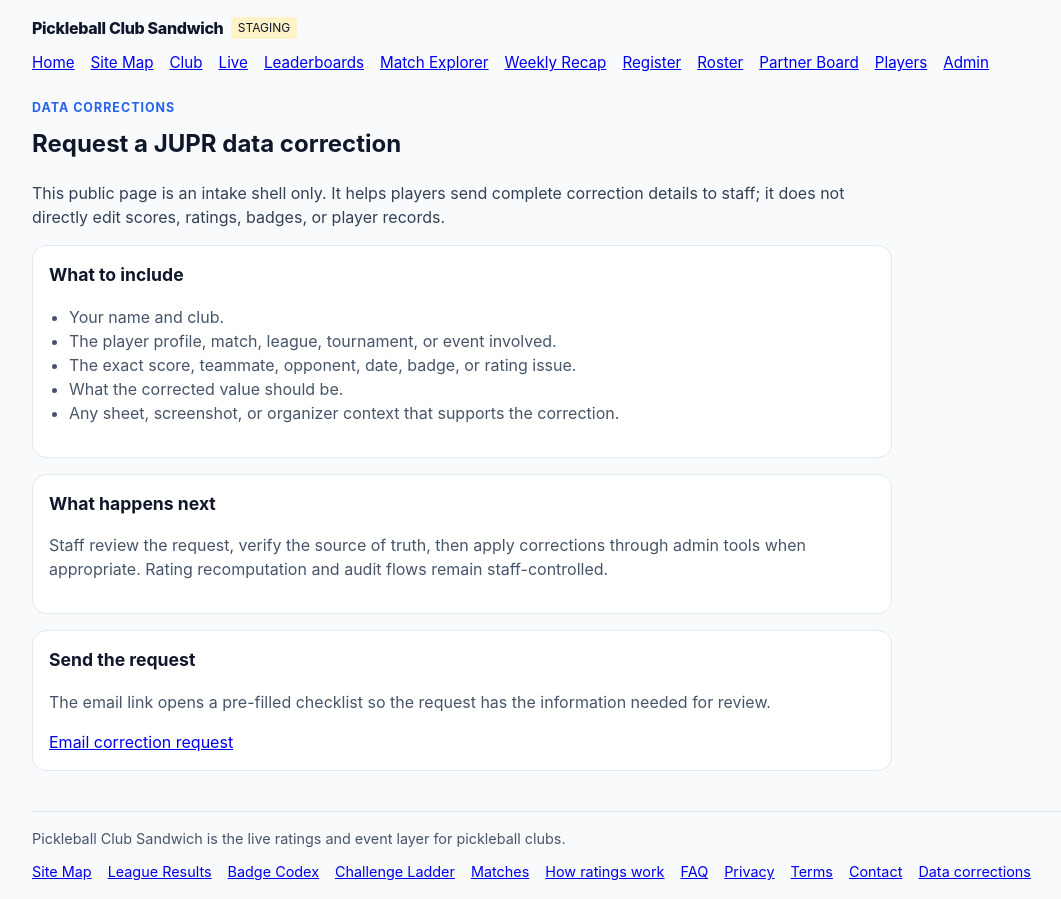
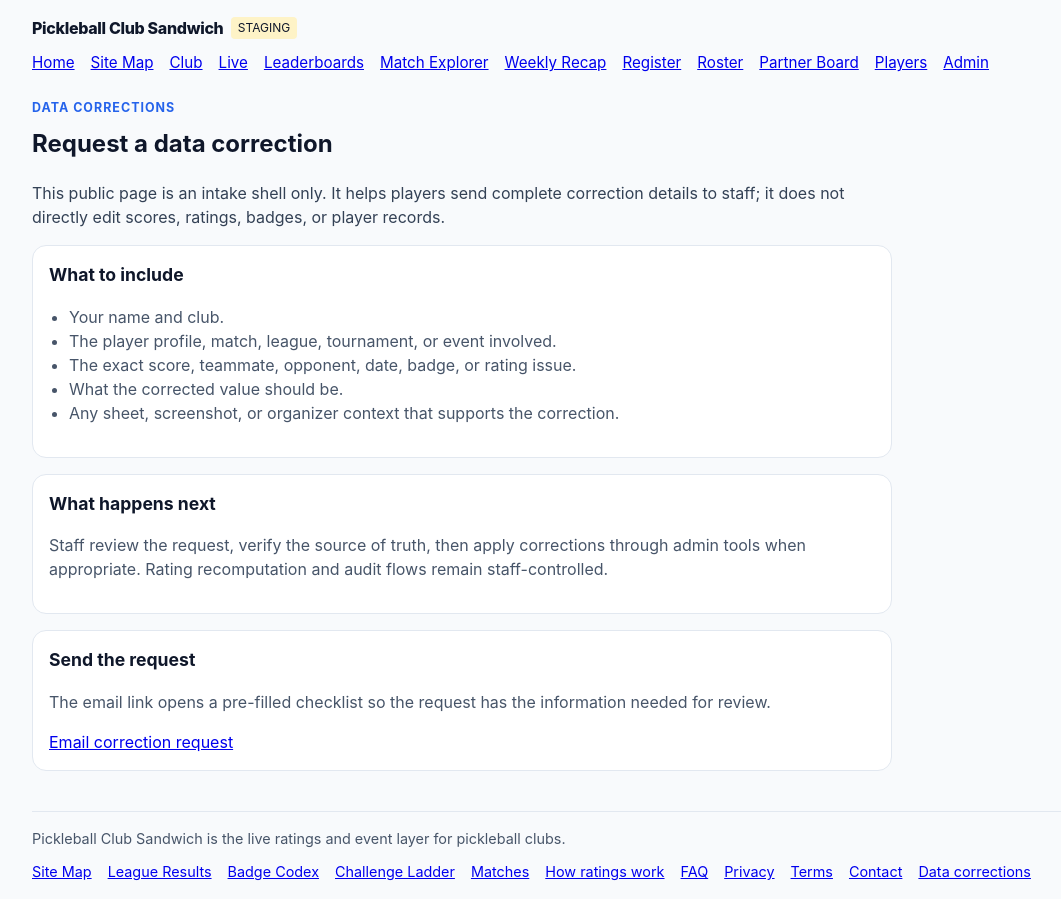
Before and after one commit to pickleballattrespalapas/JUPR, a Next.js app in the folder apps/web/: page /data-corrections in a window 1280 px wide. Shown: the whole page, without its empty margins (48-1109 px from the left). Built offline with nearby package versions, Linux system fonts and the light colour scheme.

Commit message:
update public correction support destination

```diff
--- a/apps/web/app/data-corrections/page.tsx
+++ b/apps/web/app/data-corrections/page.tsx
@@ -5,10 +5,10 @@ const cardStyle = {
   background: "white"
 };
 
-const supportEmail = "hello@jupr.app";
+const supportEmail = "joe@juprleagues.com";
 
 export default function DataCorrectionsPage() {
-  const subject = encodeURIComponent("JUPR data correction request");
+  const subject = encodeURIComponent("Pickleball Club Sandwich data correction request");
   const body = encodeURIComponent(
     "Name:\nClub:\nPlayer profile link or player name:\nMatch/date/league if known:\nWhat looks wrong:\nWhat should it be:\nAny screenshots or context:\n"
   );
@@ -18,7 +18,7 @@ export default function DataCorrectionsPage() {
       <p style={{ margin: "0 0 0.5rem", color: "#2563eb", fontWeight: 700, textTransform: "uppercase", letterSpacing: "0.08em", fontSize: "0.78rem" }}>
         Data corrections
       </p>
-      <h1 style={{ marginTop: 0 }}>Request a JUPR data correction</h1>
+      <h1 style={{ marginTop: 0 }}>Request a data correction</h1>
       <p style={{ color: "#334155" }}>
         This public page is an intake shell only. It helps players send complete correction details to staff; it does not directly edit scores, ratings, badges, or player records.
       </p>
```
